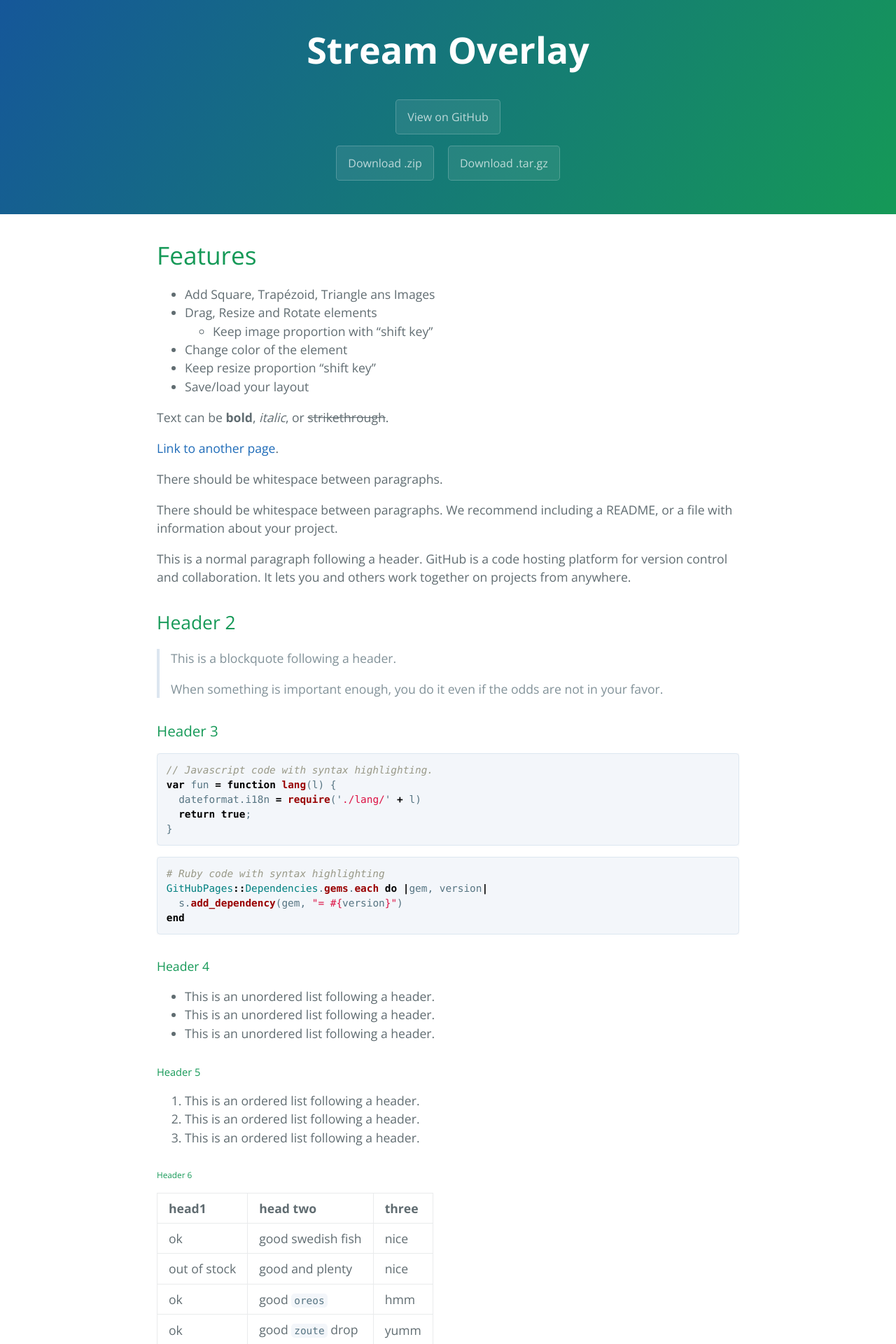
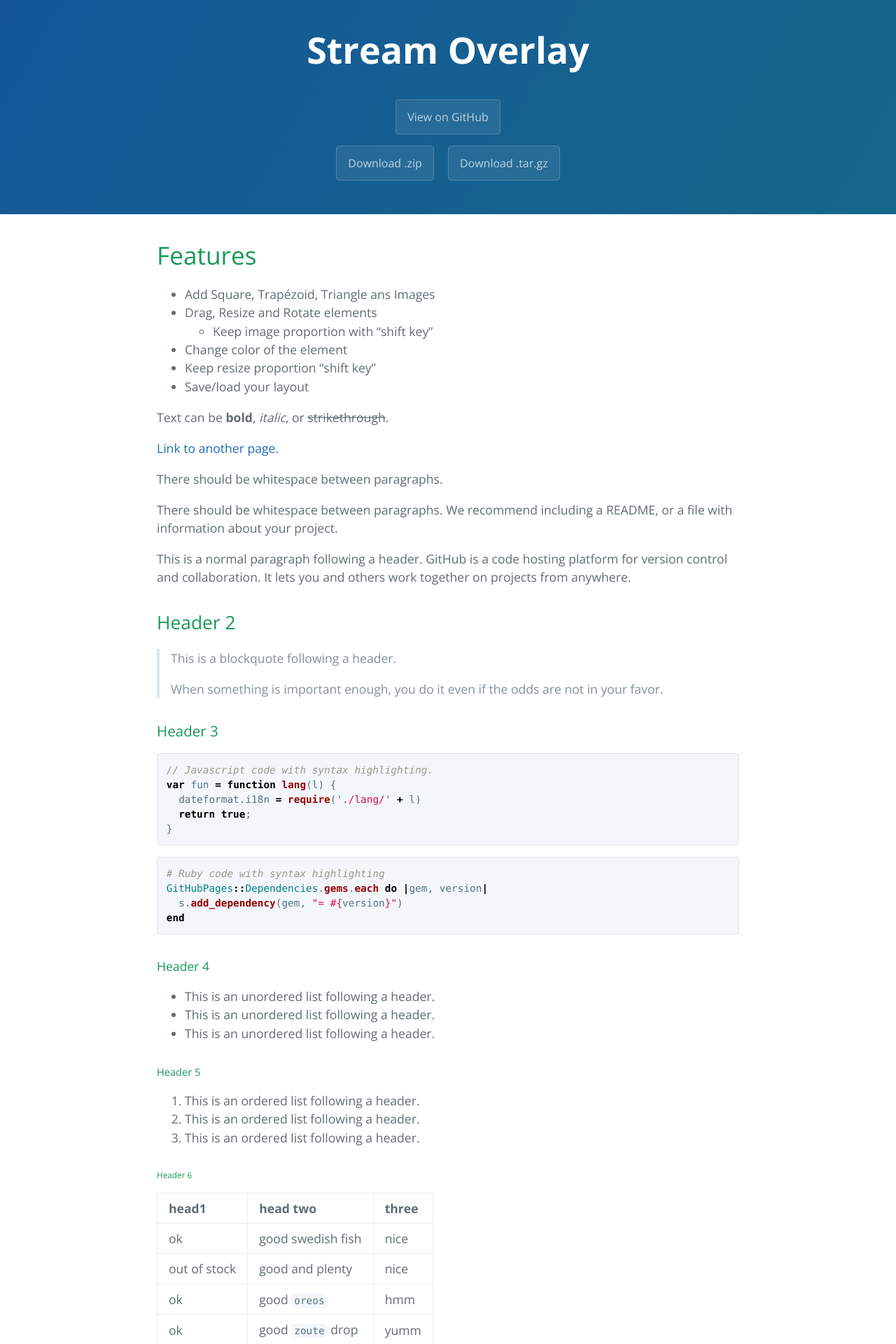
Before and after one commit to zenny/stream-overlay, a Jekyll site: the page built from index.md, in a window 1280 px wide. Shown: the top 1920 px of the page at 70% size. Built offline with Jekyll 4.4.1, drawn with Linux system fonts in a browser that asks for light colours; the repository's description, which GitHub fills in, is left out; our own code applies the rules of GitHub Pages for plain Markdown files.

Commit message:
Update variables.scss

```diff
--- a/_sass/variables.scss
+++ b/_sass/variables.scss
@@ -4,7 +4,7 @@ $medium-breakpoint: 42em !default;
 
 // Headers
 $header-heading-color: #fff !default;
-$header-bg-color: #159957 !default;
+$header-bg-color: #156789 !default;
 $header-bg-color-secondary: #155799 !default;
 
 
```
